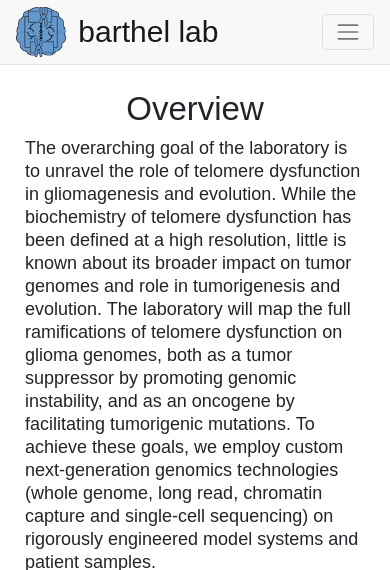
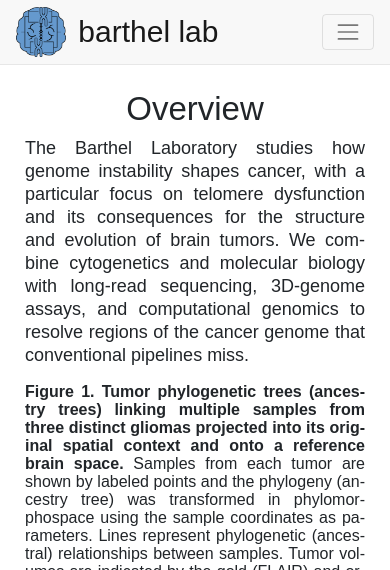
Before and after one commit to fpbarthel/barthel-lab, a Jekyll site: the page built from research.html, in a window 390 px wide. Shown: the top 570 px of the page. Built offline with Jekyll 4.4.1, drawn with Linux system fonts in a browser that asks for light colours; some web fonts are replaced; some of the changed text lies outside the part shown; grey boxes are pictures that could not be loaded.

Commit message:
Add cfDNA abstract from bioRxiv, link Telomere-C and KaryoScope on home, update research page

```diff
--- a/index.html
+++ b/index.html
@@ -8,7 +8,7 @@
 	<div class="col-lg-12">
 		<div class="smallhead">
      	<p class="smallhead">
-        The Barthel Laboratory studies how telomere dysfunction drives structural genome evolution and shapes the molecular trajectory of cancer. Based at <a href="https://www.tgen.org/">TGen</a> in Phoenix, Arizona, we combine long-read sequencing, chromatin and 3D-genome assays, and computational genomics &mdash; including our own k-mer-based annotation tool <a href="/publications/">KaryoScope</a> &mdash; to resolve the repetitive and structurally complex regions of the genome that other methods miss. We work primarily on diffuse glioma and other solid tumors, with a clinical interest in monitoring therapy response through circulating tumor DNA.</p>
+        The Barthel Laboratory studies how telomere dysfunction drives structural genome evolution and shapes the molecular trajectory of cancer. Based at <a href="https://www.tgen.org/">TGen</a> in Phoenix, Arizona, we combine cytogenetics and molecular biology with long-read sequencing, chromatin and 3D-genome assays, and computational genomics. Two methods we developed in-house anchor the work: <a href="/publications/Telomere-C/">Telomere-C</a> for mapping the telomeric chromatin interactome, and <a href="/publications/karyoscope-rapid-alignment-free-sequence-annotation-for-the/">KaryoScope</a> for k-mer-based, alignment-free genome annotation. Together these resolve repetitive and structurally complex regions of the genome that conventional pipelines miss. We work primarily on diffuse glioma and other solid tumors, with a clinical interest in monitoring therapy response through circulating tumor DNA.</p>
      	<p class="smallhead">
      	Read more about our <a href="/research/">research</a>.
      	</p>
--- a/research.html
+++ b/research.html
@@ -5,6 +5,16 @@
  - research
 image: /images/research/telomere-dysfunction-bfb.png
 ---
+
+<style>
+.row .col-md-6 p,
+.row .col-md-10 p {
+  text-align: justify;
+  hyphens: auto;
+  -webkit-hyphens: auto;
+  -ms-hyphens: auto;
+}
+</style>
 
 <div class="row">
 	<div class="col-md-1"></div>
@@ -17,22 +27,18 @@
 
 <div class="row">
 	<div class="col-md-1"></div>
-	<div class="col-md-10">
+	<div class="col-md-6">
 		<p>
-		The overarching goal of the laboratory is to unravel the role of telomere dysfunction in gliomagenesis and evolution. While the biochemistry of telomere dysfunction has been defined at a high resolution, little is known about its broader impact on tumor genomes and role in tumorigenesis and evolution. The laboratory will map the full ramifications of telomere dysfunction on glioma genomes, both as a tumor suppressor by promoting genomic instability, and as an oncogene by facilitating tumorigenic mutations. To achieve these goals, we employ custom next-generation genomics technologies (whole genome, long read, chromatin capture and single-cell sequencing) on rigorously engineered model systems and patient samples.
+		The Barthel Laboratory studies how genome instability shapes cancer, with a particular focus on telomere dysfunction and its consequences for the structure and evolution of brain tumors. We combine cytogenetics and molecular biology with long-read sequencing, 3D-genome assays, and computational genomics to resolve regions of the cancer genome that conventional pipelines miss.
+		</p>
+		<p class="text-figure-legend">
+			<b>Figure 1. Tumor phylogenetic trees (ancestry trees) linking multiple samples from three distinct gliomas projected into its original spatial context and onto a reference brain space.</b> Samples from each tumor are shown by labeled points and the phylogeny (ancestry tree) was transformed in phylomorphospace using the sample coordinates as parameters. Lines represent phylogenetic (ancestral) relationships between samples. Tumor volumes are indicated by the gold (FLAIR) and orange-red (T1+Gado) overlays. Subcortical structures are shown as colored volumes. A reference brain volume (Montreal Neurological Institute) is shown in gray.
 		</p>
 	</div>
-	<div class="col-md-1"></div>
-</div>
-
-<div class="row">
-	<div class="col-md-1"></div>
-	<div class="col-md-10">
-		<div class="video-container">
+	<div class="col-md-4">
 		<video id="video-res" width="100%" height="100%" class="video-fluid z-depth-1" autoplay muted playsinline>
 			<source src="/images/research/3d-phylo-brain.m4v" type="video/mp4"/>
 		</video>
-
 		<script>
         var myVideo = document.getElementById('video-res');
     	myVideo.addEventListener('ended', function () {
@@ -40,11 +46,6 @@
             this.play();
         }, false);
 		</script>
-
-			<p class="text-figure-legend">
-				<b>Figure 1. Tumor phylogenetic trees (ancestry trees) linking multiple samples from three distinct gliomas projected into its original spatial context and onto a reference brain space.</b> Samples from each tumor are shown by labeled points and the phylogeny (ancestry tree) was transformed in phylomorphospace using the sample coordinates as parameters. Lines represent phylogenetic (ancestral) relationships between samples. Tumor volumes are indicated by the gold (FLAIR) and orange-red (T1+Gado) overlays. Subcortical structures are shown as colored volumes. A reference brain volume (Montreal Neurological Institute) is shown in gray.
-			</p>
-		</div>
 	</div>
 	<div class="col-md-1"></div>
 </div>
@@ -62,7 +63,7 @@
 <div class="row">
 	<div class="col-md-1"></div>
 	<div class="col-md-10">
-		<h2>Genomic dissection of structural mutations following telomere dysfunction in glioma</h2>
+		<h2>Telomere dysfunction and structural genome evolution</h2>
 	</div>
 	<div class="col-md-1"></div>
 </div>
@@ -70,11 +71,11 @@
 <div class="row">
 	<div class="col-md-1"></div>
 	<div class="col-md-6">
-		<p >
-	Glioma genomes are littered with somatic structural variants, but the mutational processes that give rise to these events are poorly understood. Repetitive DNA elements called telomeres make up chromosome termini. Their function, mediated by the protein complex shelterin, is to prevent endogenous DNA repair processes from engaging in the same manner that they would engage double strand breaks. Dysfunctional telomeres lack this end-protection and become hotspots for structural variation. We hypothesize that telomere dysfunction gives rise to some of the characteristic variation observed in glioma. Our lab is using long and short-read sequencing to dissect the structural genomic signatures of artificially induced and spontaneous telomere dysfunction in isogenic cell line models. We are extrapolating these patterns to publicly available sequencing datasets. Disentangling the vast landscape of structural mutations in glioma and reconstructing their origin will revise our conceptual understanding on the origin of disease.
+		<p>
+		Cells that lose telomere protection acquire structural variants, including breakage-fusion-bridge cycles and chromothriptic rearrangements. Funded through the DOD CDMRP Career Development Scholar Award (HT9425-23-1-0844), we map these signatures in cell-based glioblastoma models, both through shelterin disruption (artificially induced telomere dysfunction) and gradual telomere erosion (spontaneous dysfunction), and are developing computational algorithms to detect equivalent patterns in patient tumor sequencing. Recent work shows that telomere dysfunction in <a href="/publications/telomere-dysfunction-in-human-astrocytes-drives-acrocentric/">normal human astrocytes (Mbegbu et al., 2026)</a> drives acrocentric chromosome instability, with related findings on arm-specific telomere length in <a href="/publications/chromosome-arm-specific-telomere-length-governs-dual-modes-o/">IDH-mutant astrocytoma (Jehangir et al., 2026)</a>.
 		</p>
 		<p class="text-figure-legend">
-			<b>Figure 2. Genomic instability related to telomere dysfunction. a.</b> Schematic illustrating BFB-cycles. Following a single BFB-cycle, daughter cells are left with unequal DNA content, leading to unequal seggregation of genetic material. BFB-cycles may also involve fusion of non-sister telomeres (not shown). <b>b.</b> Successive BFB-cycles may form DNA palindromes demonstrating high intra-segmental homology. This can lead to intra-chromosomal fusions and formation of double minutes. <b>c.</b> Telomere dysfunction has also been linked to chromotripsis and following this phenomenon DNA segments can be rearranged, lost or circularized. DDR = DNA damage response; BFB = breakage-fusion-bridge
+			<b>Figure 2. Genomic instability related to telomere dysfunction. a.</b> Schematic illustrating BFB-cycles. Following a single BFB-cycle, daughter cells are left with unequal DNA content, leading to unequal seggregation of genetic material. BFB-cycles may also involve fusion of non-sister telomeres (not shown). <b>b.</b> Successive BFB-cycles may form DNA palindromes demonstrating high intra-segmental homology. This can lead to intra-chromosomal fusions and formation of double minutes. <b>c.</b> Telomere dysfunction has also been linked to chromothripsis and following this phenomenon DNA segments can be rearranged, lost or circularized. DDR = DNA damage response; BFB = breakage-fusion-bridge.
 		</p>
 	</div>
 	<div class="col-md-4">
@@ -88,7 +89,7 @@
 <div class="row">
 	<div class="col-md-1"></div>
 	<div class="col-md-10">
-		<h2>Reconstructing evolutionary trajectories of glioma</h2>
+		<h2>Telomeres in 3D: chromatin structure around repetitive elements</h2>
 	</div>
 	<div class="col-md-1"></div>
 </div>
@@ -96,15 +97,15 @@
 <div class="row">
 	<div class="col-md-1"></div>
 	<div class="col-md-6">
-		<p >
-		Sustained telomere dysfunction drives tumor genomes to the brink of destruction. Yet somehow cancer genomes seem to thrive under these catastrophic conditions. Tumor development can be thought of as an evolutionary process. Advantagous cellular changes promoting fitness are under selection to survive, whereas cellular lineages acquiring disadvantageous change rapidly become extinct. Using deep DNA and single-cell sequencing we study telomere dysfunction through the lens of evolution, piecing together distinct cellular lineages and temporally arranging genomic variation that arises from telomere dysfunction and other mutational processes. In reconstructing the evolutionary trajectories of tumorigenesis and progression we aim to identify targetable evolutionary bottlenecks and therapeutic vulnerabilties.
-		</p>
-		<p class="text-figure-legend">
-			<b>Figure 3. Clonal evolution (selection) and neutral evolution (drift) both contribute to glioma development.</b> Variation due to telomere dysfunction may fit either category.
+		<p>
+		Interphase telomeres make long-range chromatin contacts across the rest of the genome. We developed <a href="/publications/Telomere-C/">Telomere-C (Chen et al., 2025)</a>, a targeted Hi-C variant that enriches for telomeric contacts, and showed that the telomeric 3D interactome is anchored primarily at repetitive element hubs, including interstitial telomeric sequences (ITS), telomere-associated repeat 1 (TAR1), and D20S16 elements, with the D20S16 interaction uniquely enriched in cancer cells that use the alternative lengthening of telomeres (ALT) pathway. In a complementary line of work, telomere dysfunction in <a href="/publications/telomere-dysfunction-in-human-astrocytes-drives-acrocentric/">normal human astrocytes (Mbegbu et al., 2026)</a> drives acrocentric chromosome instability and nucleolar reorganization, pointing to a mechanistic link between telomere maintenance and nucleolar structure.
 		</p>
 	</div>
 	<div class="col-md-4">
-		<img src="/images/research/evolution.png"/>
+		<img src="/publications/data/telomere-c.png"/>
+		<p class="text-figure-legend">
+			<b>Figure 3. Telomere-C maps the telomeric 3D interactome.</b> Telomere-C enriches for long-range chromatin contacts anchored at telomeres and reveals that the telomeric 3D interactome is dominated by ultra-long-range contacts with repetitive element hubs, including ITS, TAR1, and D20S16 elements.
+		</p>
 	</div>
 	<div class="col-md-1"></div>
 </div>
@@ -114,18 +115,77 @@
 <div class="row">
 	<div class="col-md-1"></div>
 	<div class="col-md-10">
-		<h2>Defining the regulatory landscape of functional and dysfunctional telomeric chromatin interactions</h2>
+		<h2>Computational genomics for the structurally complex genome</h2>
 	</div>
 	<div class="col-md-1"></div>
 </div>
 
 <div class="row">
 	<div class="col-md-1"></div>
-	<div class="col-md-10">
+	<div class="col-md-6">
 		<p>
-		Interphase telomeres form long-range chromatin interactions with other elements of the genome, but it is unclear what purpose these interactions serve. It was shown that telomeric sequences repress the transcription of nearby genes in a phenomenon known as the “telomere position effect”. Moreover, distal elements called “enhancers” can interact with a gene’s proximal promoter to regulate its transcription. Our laboratory is investigating whether telomeric chromatin interactions can interfere with enhancer-promoter interactions to play a hand in transcriptional regulation. We have developed a telomere interaction assay called “Telomere-C” to identify interactions between telomeres and the rest of the genome. Through employing Telomere-C in tightly controlled cellular systems, we will resolve whether telomeric chromatin interactions can control transcriptional permissiveness.
+		Centromeres, telomeres, and acrocentric short arms remain difficult to analyze with standard alignment-based pipelines, even on complete (T2T) assemblies. <a href="/publications/karyoscope-rapid-alignment-free-sequence-annotation-for-the/">KaryoScope (Ranallo-Benavidez et al., 2026)</a> is our alignment-free annotation tool that uses k-mer feature databases to generate karyotype-level annotations of human genomes in minutes. We applied it across the Human Pangenome Reference Consortium to catalog D4Z4 array diversity, centromere-scale variation, and Robertsonian translocation substrates; the same framework is used on diploid reference assemblies (<a href="/publications/BJ-IMR90-assembly/">BJ and IMR-90, NAR 2026</a>) and cancer genomes (<a href="/publications/a-complete-human-pancreatic-cancer-genome/">HG008, Wagner et al., 2026</a>).
 		</p>
+		<p class="text-figure-legend">
+			<b>Figure 4. KaryoScope karyogram of HG002.</b> Computational karyogram of a complete diploid human genome generated alignment-free by KaryoScope, with annotations for repeat families, satellite arrays, centromeric structures, and chromosome-end organization.
+		</p>
+	</div>
+	<div class="col-md-4">
+		<img src="/images/research/karyoscope-hg002.png"/>
 	</div>
 	<div class="col-md-1"></div>
 </div>
+
 <div class="bigspacer"></div>
+
+<div class="row">
+	<div class="col-md-1"></div>
+	<div class="col-md-10">
+		<h2>Liquid biopsies for longitudinal monitoring of cancer</h2>
+	</div>
+	<div class="col-md-1"></div>
+</div>
+
+<div class="row">
+	<div class="col-md-1"></div>
+	<div class="col-md-6">
+		<p>
+		Tumors that are difficult to repeatedly sample, particularly glioma, benefit from cell-free DNA (cfDNA) monitoring of blood, cerebrospinal fluid, and other body fluids. Our cfDNA program combines shallow whole-genome sequencing with targeted panels, methylation profiling, fragmentomics, and mitochondrial-genome analysis to detect tumor-derived signal in CSF and plasma. Current applications include longitudinal CSF cfDNA monitoring of IL13R&alpha;2 CAR-T therapy and PI3K-pathway resistance in glioblastoma (ABRC), and cfDNA monitoring within a CIRM-funded Phase I trial of neural stem cell-based oncolytic virotherapy. We also use in vitro host co-culture systems to evaluate cfDNA dynamics under chemotherapy (<a href="/publications/cfDNA-GBM-cell-culture/">Mankame et al., 2025</a>).
+		</p>
+		<p class="text-figure-legend">
+			<b>Figure 5. Cell-free DNA program across models and patient cohorts.</b> Schematic of cfDNA collection (cerebrospinal fluid, plasma, tumor fluid) across cell lines, PDX models, and glioma patients, with study aims spanning tumor burden tracking, evolution monitoring, and treatment response assessment.
+		</p>
+	</div>
+	<div class="col-md-4">
+		<img src="/images/research/cfdna-overview.png" style="width: 70%;"/>
+	</div>
+	<div class="col-md-1"></div>
+</div>
+
+<div class="bigspacer"></div>
+
+<div class="row">
+	<div class="col-md-1"></div>
+	<div class="col-md-10">
+		<h2>Multi-sample and post-mortem strategies for studying glioma evolution</h2>
+	</div>
+	<div class="col-md-1"></div>
+</div>
+
+<div class="row">
+	<div class="col-md-1"></div>
+	<div class="col-md-6">
+		<p>
+		Most longitudinal glioma cohorts collect one or two samples per tumor, which limits what can be inferred about spatial-clonal architecture and treatment-driven evolution. Through the <b>FRONTIER project</b>, we collect MRI-mapped, pre-craniotomy multisector biopsies in IDH-wildtype and IDH-mutant glioma, paired with spatial transcriptomics and agent-based spatiotemporal modeling of glioma cell-state distributions (OPC-, APC-, and NPC-like); <a href="/publications/neurooncol-spatial-DNAm/">Verburg et al., 2021</a> is the methodological precedent for the sampling protocol. The <b>LEGACY rapid-autopsy program</b> is a complementary effort to collect post-mortem tissue from glioma patients at &lt;6-hour post-mortem interval, providing matched terminal-disease specimens not represented in standard biobanks.
+		</p>
+		<p class="text-figure-legend">
+			<b>Figure 6. Multi-sector sampling across spatially distinct regions of a single tumor.</b> Image-guided pre-craniotomy biopsies preserve MRI coordinates without brain shift, enabling reconstruction of spatial-clonal architecture across the tumor and adjacent infiltrated brain.
+		</p>
+	</div>
+	<div class="col-md-4">
+		<img src="/images/research/multi-sector.png" style="width: 70%;"/>
+	</div>
+	<div class="col-md-1"></div>
+</div>
+
+<div class="bigspacer"></div>
```
Also changed, not shown: publications/_posts/2025-07-12-cfDNA-GBM-cell-culture.md (+1 -3 lines), images/research/cfdna-overview.png (added), images/research/karyoscope-hg002.png (added). Lines whose indentation alone changed are shown as unchanged.
